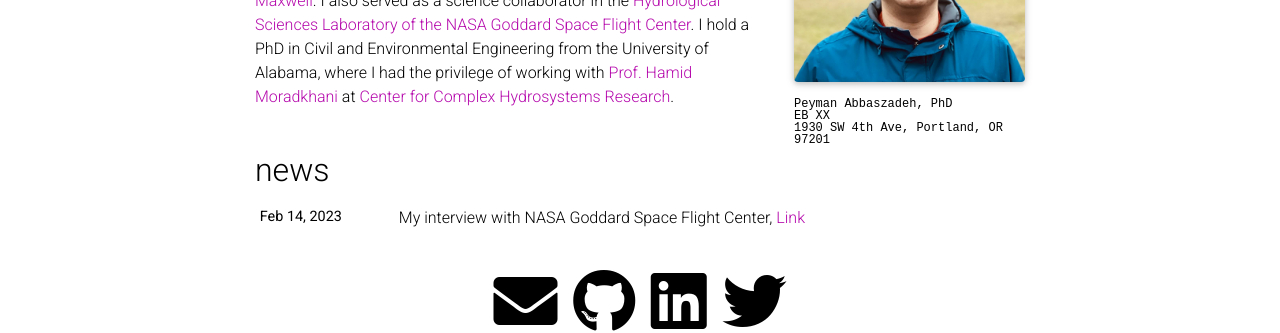
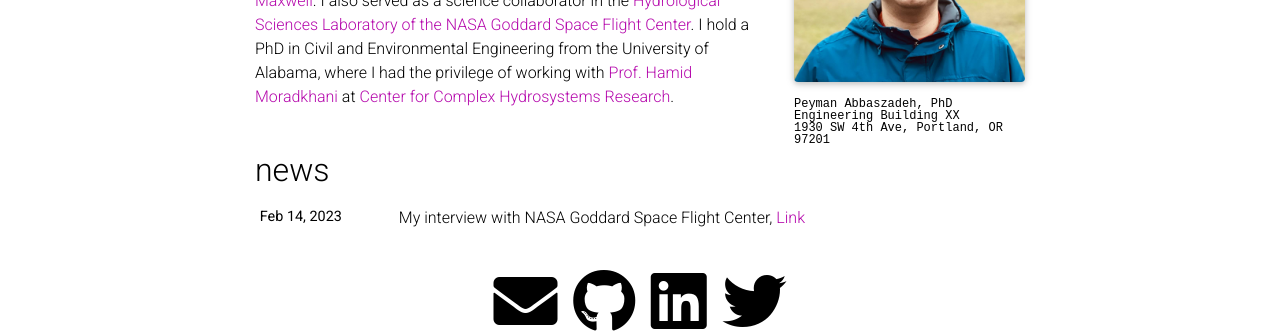
Before and after one commit to Pabbaszadeh/Pabbaszadeh.github.io, a Jekyll site: the page built from _pages/about.md, in a window 1280 px wide. Shown: the part 388-721 px from the top of the page. Built offline with Jekyll 4.4.1, drawn with Linux system fonts in a browser that asks for light colours; full-size pictures stand in for the smaller copies a plugin makes; comment, search, counter and statistics services are not loaded; a style sheet for code colours, icons or effects is not loaded.

Commit message:
Update about.md

```diff
--- a/_pages/about.md
+++ b/_pages/about.md
@@ -8,7 +8,7 @@ profile:
   align: right
   image: prof_pic.jpg
   image_circular: false # crops the image to make it circular
-  address: <p>Peyman Abbaszadeh, PhD</p> <p>EB XX</p> <p>1930 SW 4th Ave, Portland, OR 97201</p>
+  address: <p>Peyman Abbaszadeh, PhD</p> <p>Engineering Building XX</p> <p>1930 SW 4th Ave, Portland, OR 97201</p>
 
 news: true  # includes a list of news items
 selected_papers: False # includes a list of papers marked as "selected={true}"
```
